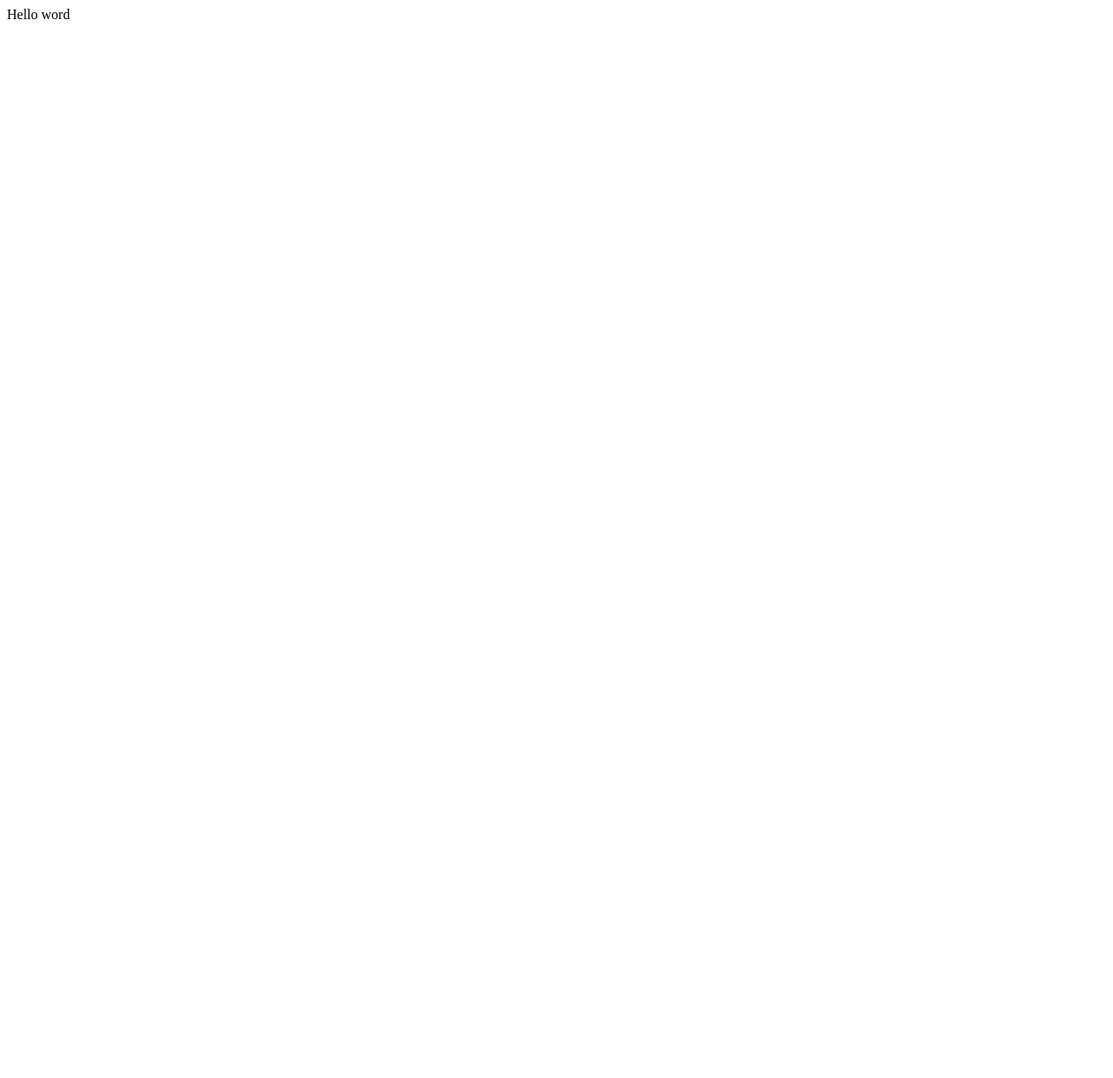
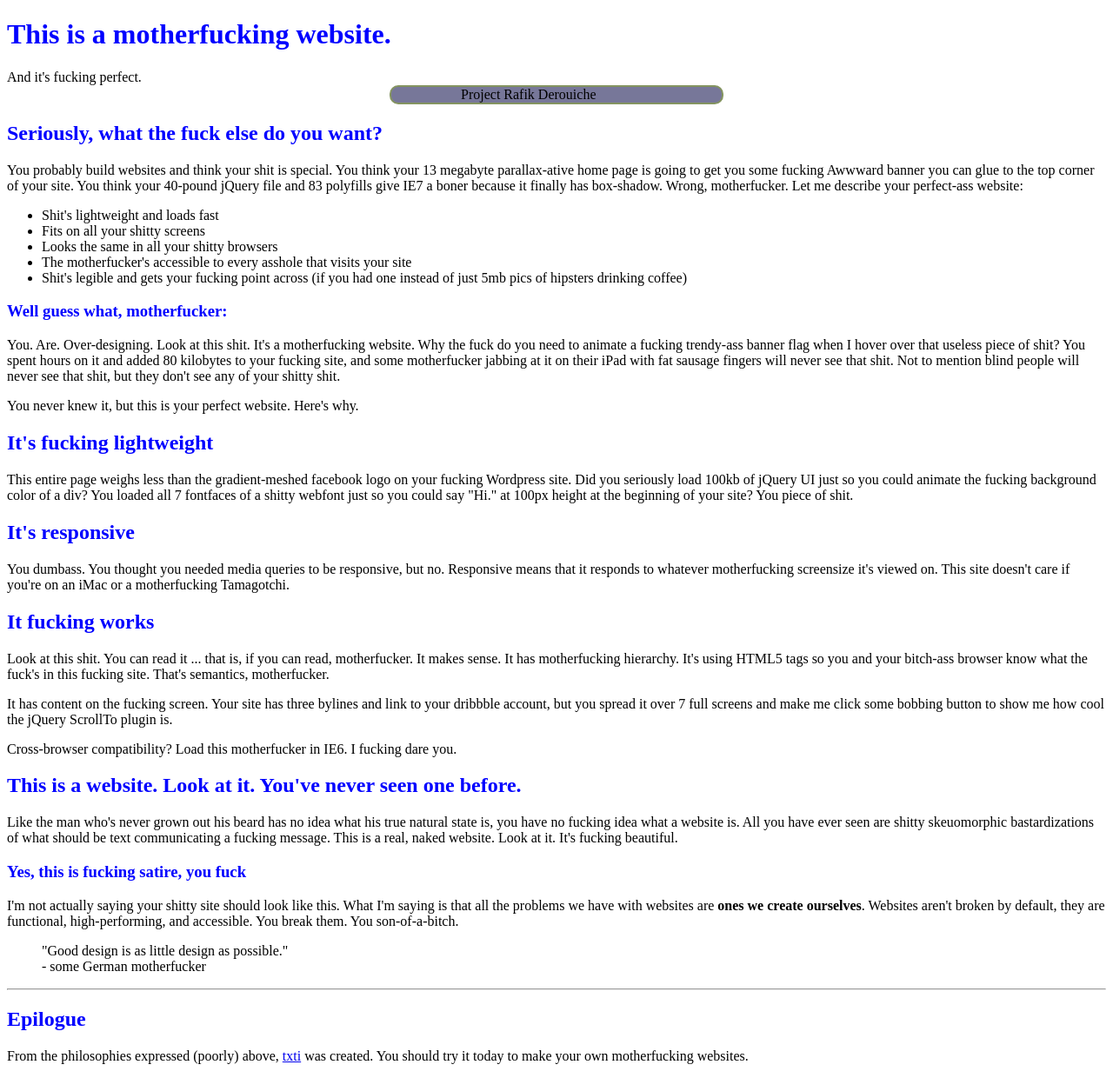
Before and after one commit to Rafikder/Rafikder.github.io, a plain HTML site: page Index.html in a window 1280 px wide. Shown: the whole page at 87% size. Before the commit the page ends 800 px from the top, so only its background shows below. Drawn offline with Linux system fonts and the light colour scheme.

Commit message:
Update Index.html
Ajout index.html

```diff
--- a/Index.html
+++ b/Index.html
@@ -1 +1,106 @@
-Hello word
+<!DOCTYPE html>
+<html>
+<head>
+
+    <meta charset="utf-8">
+    <meta name="viewport" content="width=device-width, initial-scale=1">
+
+    <!-- FOR THE CURIOUS: This site was made by @thebarrytone. Don't tell my mom. -->
+
+    <title>Motherfucking Website</title>
+</head>
+
+<body>
+
+    <header>
+        <h1>This is a motherfucking website.</h1>
+
+		<style>
+            h1
+            {
+                color: blue;
+            }
+			 h2
+            {
+                color: blue;
+            }
+			 h3
+            {
+                color: blue;
+            }
+        </style>
+        <aside>And it's fucking perfect.</aside>
+    </header>
+<div style="background-color: #777799; border-color: #849460; border-style:solid;
+border-width: 2px; border-radius: 10px; width:300px; margin:auto; text-align:left; padding-left:80px;">
+Project Rafik Derouiche
+</div>
+
+
+        <h2>Seriously, what the fuck else do you want?</h2>
+
+        <p>You probably build websites and think your shit is special. You think your 13 megabyte parallax-ative home page is going to get you some fucking Awwward banner you can glue to the top corner of your site. You think your 40-pound jQuery file and 83 polyfills give IE7 a boner because it finally has box-shadow. Wrong, motherfucker. Let me describe your perfect-ass website:</p>
+
+        <ul>
+            <li>Shit's lightweight and loads fast</li>
+            <li>Fits on all your shitty screens</li>
+            <li>Looks the same in all your shitty browsers</li>
+            <li>The motherfucker's accessible to every asshole that visits your site</li>
+            <li>Shit's legible and gets your fucking point across (if you had one instead of just 5mb pics of hipsters drinking coffee)</li>
+        </ul>
+
+        <h3>Well guess what, motherfucker:</h3>
+
+        <p>You. Are. Over-designing. Look at this shit. It's a motherfucking website. Why the fuck do you need to animate a fucking trendy-ass banner flag when I hover over that useless piece of shit? You spent hours on it and added 80 kilobytes to your fucking site, and some motherfucker jabbing at it on their iPad with fat sausage fingers will never see that shit. Not to mention blind people will never see that shit, but they don't see any of your shitty shit.</p>
+
+        <p>You never knew it, but this is your perfect website. Here's why.</p>
+
+        <h2>It's fucking lightweight</h2>
+
+        <p>This entire page weighs less than the gradient-meshed facebook logo on your fucking Wordpress site. Did you seriously load 100kb of jQuery UI just so you could animate the fucking background color of a div? You loaded all 7 fontfaces of a shitty webfont just so you could say "Hi." at 100px height at the beginning of your site? You piece of shit.</p>
+
+        <h2>It's responsive</h2>
+
+        <p>You dumbass. You thought you needed media queries to be responsive, but no. Responsive means that it responds to whatever motherfucking screensize it's viewed on. This site doesn't care if you're on an iMac or a motherfucking Tamagotchi.</p>
+
+        <h2>It fucking works</h2>
+
+        <p>Look at this shit. You can read it ... that is, if you can read, motherfucker. It makes sense. It has motherfucking hierarchy. It's using HTML5 tags so you and your bitch-ass browser know what the fuck's in this fucking site. That's semantics, motherfucker.</p>
+
+        <p>It has content on the fucking screen. Your site has three bylines and link to your dribbble account, but you spread it over 7 full screens and make me click some bobbing button to show me how cool the jQuery ScrollTo plugin is.</p>
+
+        <p>Cross-browser compatibility? Load this motherfucker in IE6. I fucking dare you.</p>
+
+        <h2>This is a website. Look at it.  You've never seen one before.</h2>
+
+        <p>Like the man who's never grown out his beard has no idea what his true natural state is, you have no fucking idea what a website is. All you have ever seen are shitty skeuomorphic bastardizations of what should be text communicating a fucking message. This is a real, naked website. Look at it. It's fucking beautiful.</p>
+
+        <h3>Yes, this is fucking satire, you fuck</h3>
+
+        <p>I'm not actually saying your shitty site should look like this. What I'm saying is that all the problems we have with websites are <strong>ones we create ourselves</strong>. Websites aren't broken by default, they are functional, high-performing, and accessible. You break them. You son-of-a-bitch.</p>
+
+        <blockquote cite="https://www.vitsoe.com/us/about/good-design">"Good design is as little design as possible."<br>
+            - some German motherfucker
+        </blockquote>
+
+    <hr>
+
+    <h2>Epilogue</h2>
+    <p>From the philosophies expressed (poorly) above, <a href="http://txti.es">txti</a> was created. You should try it today to make your own motherfucking websites.</p>
+
+
+    <!-- yes, I know...wanna fight about it? -->
+    <script>
+      (function(i,s,o,g,r,a,m){i['GoogleAnalyticsObject']=r;i[r]=i[r]||function(){
+      (i[r].q=i[r].q||[]).push(arguments)},i[r].l=1*new Date();a=s.createElement(o),
+      m=s.getElementsByTagName(o)[0];a.async=1;a.src=g;m.parentNode.insertBefore(a,m)
+      })(window,document,'script','//www.google-analytics.com/analytics.js','ga');
+
+      ga('create', 'UA-45956659-1', 'motherfuckingwebsite.com');
+      ga('send', 'pageview');
+    </script>
+
+
+
+</body>
+</html>
```
